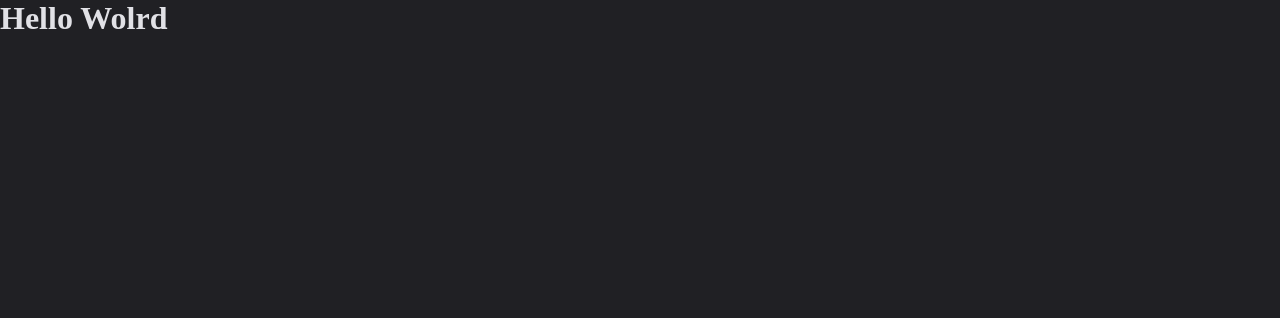
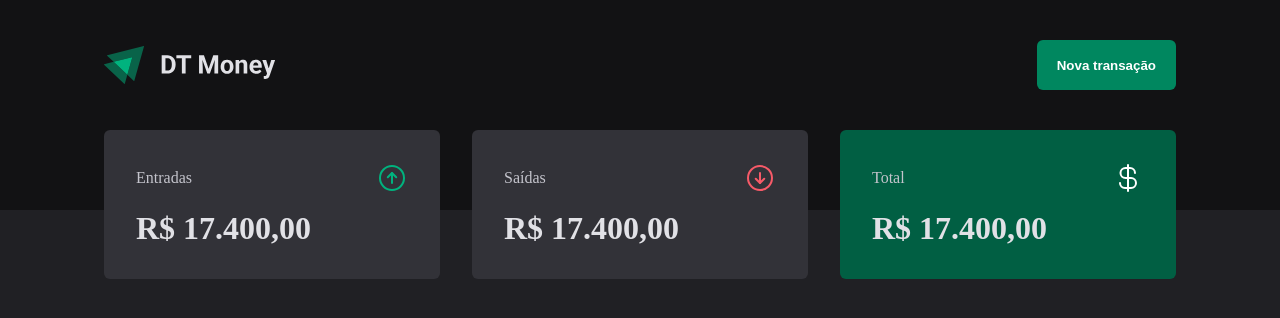
Before and after one commit to Gabrielhsb/dt-money, a React (Vite) app: page / in a window 1280 px wide. Shown: the top 318 px of the page. Built offline with nearby package versions, Linux system fonts and the light colour scheme.

Commit message:
Primeiros componetes

```diff
--- a/package.json
+++ b/package.json
@@ -11,6 +11,7 @@
   },
   "dependencies": {
     "@types/styled-components": "^5.1.34",
+    "phosphor-react": "^1.4.1",
     "react": "^18.2.0",
     "react-dom": "^18.2.0",
     "styled-components": "^6.1.8"
--- a/src/App.tsx
+++ b/src/App.tsx
@@ -1,13 +1,14 @@
 import { ThemeProvider } from "styled-components";
 import { defaultTheme } from "./styles/themes/default";
 import { GlobalStyles } from "./styles/global";
+import { Transactions } from "./pages/Transactions";
 
 
 export function App() {
   return (
     <ThemeProvider theme={defaultTheme}>
       <GlobalStyles />
-      <h1>Hello Wolrd</h1>
+      <Transactions />
     </ThemeProvider>
   )
 }
--- /dev/null
+++ b/src/components/Header/index.tsx
@@ -0,0 +1,12 @@
+import { HeaderContainer, HeaderContent, NewTransactionButton } from "./styles";
+import logoImage from '../../assets/logo.svg'
+export function Header() {
+    return (
+        <HeaderContainer>
+            <HeaderContent>
+                <img src={logoImage} alt="" />
+                <NewTransactionButton>Nova transação</NewTransactionButton>
+            </HeaderContent>
+        </HeaderContainer>
+    )
+}
--- /dev/null
+++ b/src/components/Header/styles.ts
@@ -0,0 +1,35 @@
+import styled from "styled-components"
+
+export const HeaderContainer = styled.header`
+    background-color: ${(props) => props.theme["gray-900"]};
+    padding: 2.5rem 0 7.5rem;
+
+`
+
+export const HeaderContent = styled.div`
+    width: 100%;
+    max-width: 1120px;
+    margin: 0 auto;
+    padding: 0 1.5rem;
+
+    display: flex;
+    align-items: center;
+    justify-content: space-between;
+
+`
+
+export const NewTransactionButton = styled.button`
+    height: 50px;
+    border: 0;
+    background-color: ${(props) => props.theme["green-500"]};
+    color: ${(props) => props.theme.white};
+    font-weight: bold;
+    padding: 0 1.25rem;
+    border-radius: 6px;
+    cursor: pointer;
+
+    &:hover {
+        background-color: ${(props) => props.theme["green-700"]};
+    }
+
+`
--- /dev/null
+++ b/src/components/summary/index.tsx
@@ -0,0 +1,39 @@
+import { ArrowCircleDown, ArrowCircleUp, CurrencyDollar } from "phosphor-react";
+import { SummaryCard, SummaryContainer } from "./styles";
+
+
+export function Summary(){
+
+    return (
+        <div>
+            <SummaryContainer >
+                <SummaryCard>
+                    <header>
+                        <span>Entradas</span>
+                        <ArrowCircleUp size={32} color="#00b37e"/>
+                    </header>
+
+                    <strong>R$ 17.400,00</strong>
+                </SummaryCard>
+
+                <SummaryCard>
+                    <header>
+                        <span>Saídas</span>
+                        <ArrowCircleDown size={32} color="#f75a68"/>
+                    </header>
+
+                    <strong>R$ 17.400,00</strong>
+                </SummaryCard>
+
+                <SummaryCard variant="green">
+                    <header>
+                        <span>Total</span>
+                        <CurrencyDollar size={32} color="#fff"/>
+                    </header>
+
+                    <strong>R$ 17.400,00</strong>
+                </SummaryCard>
+            </SummaryContainer>
+        </div>
+    )
+}
--- /dev/null
+++ b/src/components/summary/styles.ts
@@ -0,0 +1,51 @@
+import styled, { css } from "styled-components";
+
+
+
+export const SummaryContainer = styled.section`
+    width: 100%;
+    max-width: 1120px;
+    margin: 0 auto;
+    padding: 0 1.5rem;
+
+    display: grid;
+    grid-template-columns: repeat(3, 1fr);
+    gap: 2rem;
+
+    margin-top: -5rem;
+`
+
+interface SummaryCardProps {
+    variant?: 'green'
+}
+
+export const SummaryCard = styled.div<SummaryCardProps>`
+    background: ${(props) => props.theme["gray-600"]};
+    border-radius: 6px;
+    padding: 2rem;
+
+    header {
+        display: flex;
+        align-items: center;
+        justify-content: space-between;
+        color: ${(props) => props.theme["gray-300"]};
+    }
+
+    strong {
+        display: block;
+        margin-top: 1rem;
+        font-size: 2rem;
+
+
+    }
+
+    &.highlight-background {
+        background: ${(props) => props.theme["green-700"]};
+
+    }
+
+    ${props => props.variant === "green" && css`
+        background: ${(props) => props.theme["green-700"]};
+    `}
+
+`
--- /dev/null
+++ b/src/pages/Transactions/index.tsx
@@ -0,0 +1,13 @@
+import { Header } from "../../components/Header";
+import { Summary } from "../../components/summary";
+
+
+export function Transactions() {
+
+    return (
+        <div>
+            <Header/>
+            <Summary/>
+        </div>
+    )
+}
--- a/src/styles/global.ts
+++ b/src/styles/global.ts
@@ -21,7 +21,7 @@
 
     }
 
-    body , input, textarea, button {
+    body, input, textarea, button {
         font-family: 400 1rem Roboto, sans-serif;
     }
 `
```
Also changed, not shown: src/assets/logo.svg (added), src/pages/Transactions/styles.ts (added), 1 other file (tests, documents, lock files or other folders).
